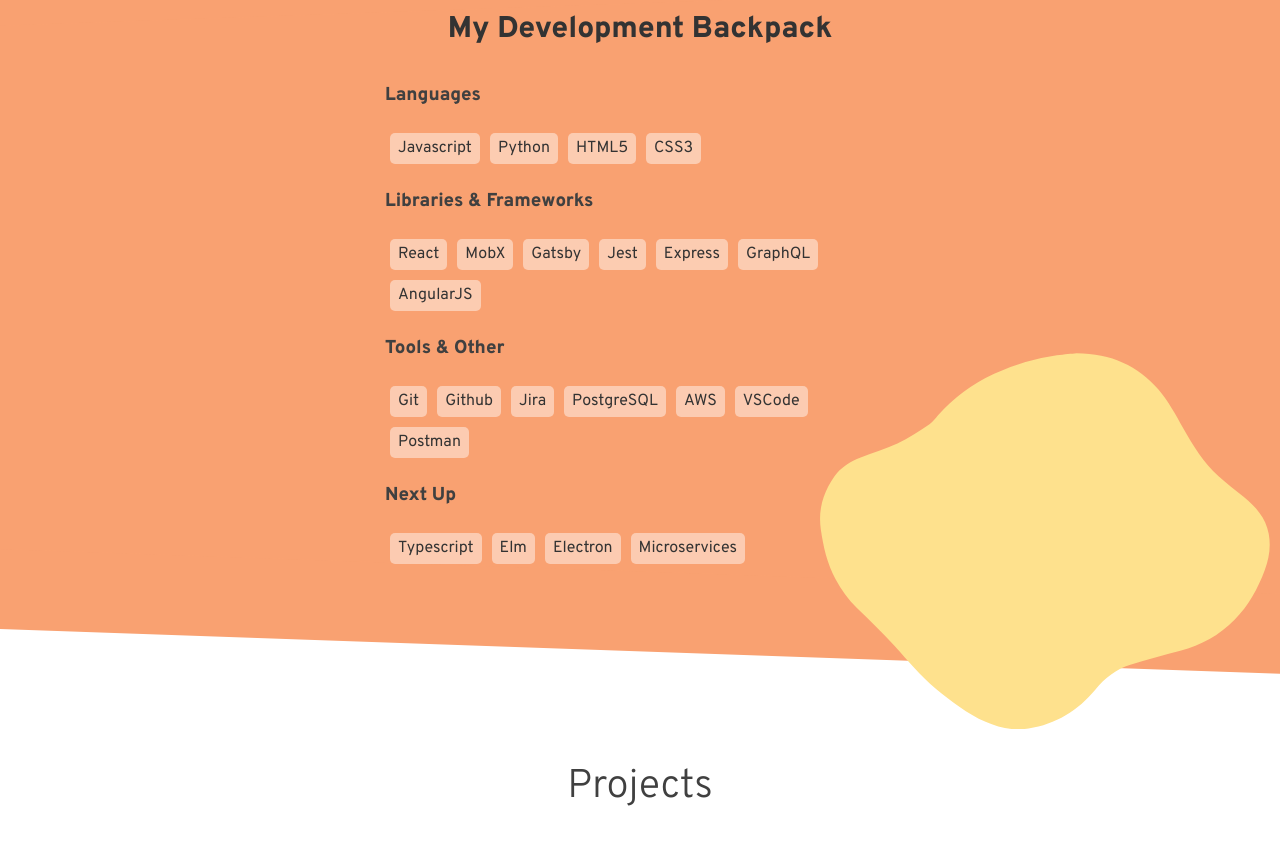
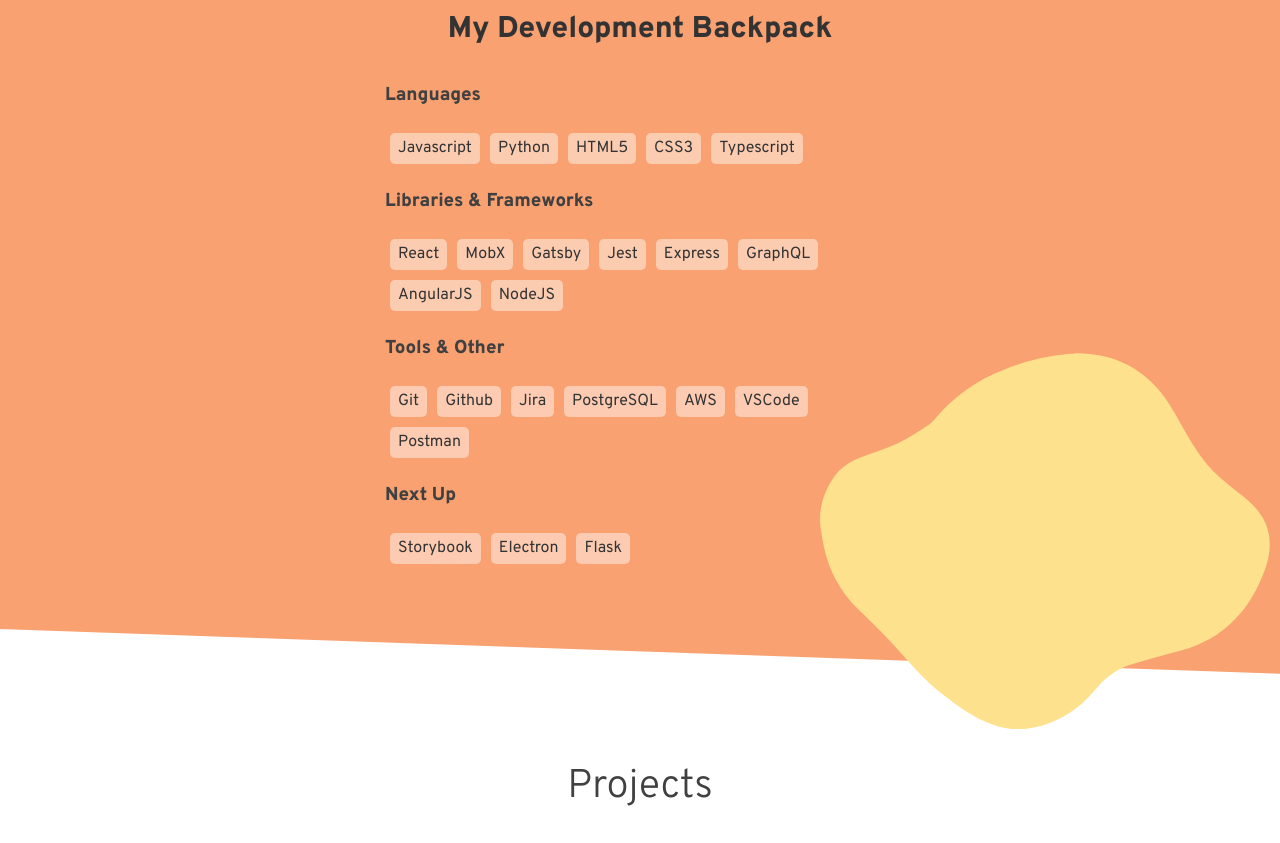
Before and after one commit to ComeAlongErica/gatsby-portfolio, a Gatsby site: page / in a window 1280 px wide. Shown: the part 1480-2323 px from the top of the page. Built offline with nearby package versions, Linux system fonts and the light colour scheme; Gatsby itself is replaced by a stand-in of ours.

Commit message:
refac: update interests

```diff
--- a/src/components/indexComps/development.js
+++ b/src/components/indexComps/development.js
@@ -79,7 +79,7 @@
 `
 
 const Development = props => {
-  const languages = ['Javascript', 'Python', 'HTML5', 'CSS3']
+  const languages = ['Javascript', 'Python', 'HTML5', 'CSS3', 'Typescript']
   const frameworks = [
     'React',
     'MobX',
@@ -88,6 +88,7 @@
     'Express',
     'GraphQL',
     'AngularJS',
+    'NodeJS'
   ]
   const tools = [
     'Git',
@@ -98,7 +99,7 @@
     'VSCode',
     'Postman',
   ]
-  const nextUp = ['Typescript', 'Elm', 'Electron', 'Microservices']
+  const nextUp = ['Storybook', 'Electron', 'Flask']
   return (
     <Container>
       <h2>My Development Backpack</h2>
```
